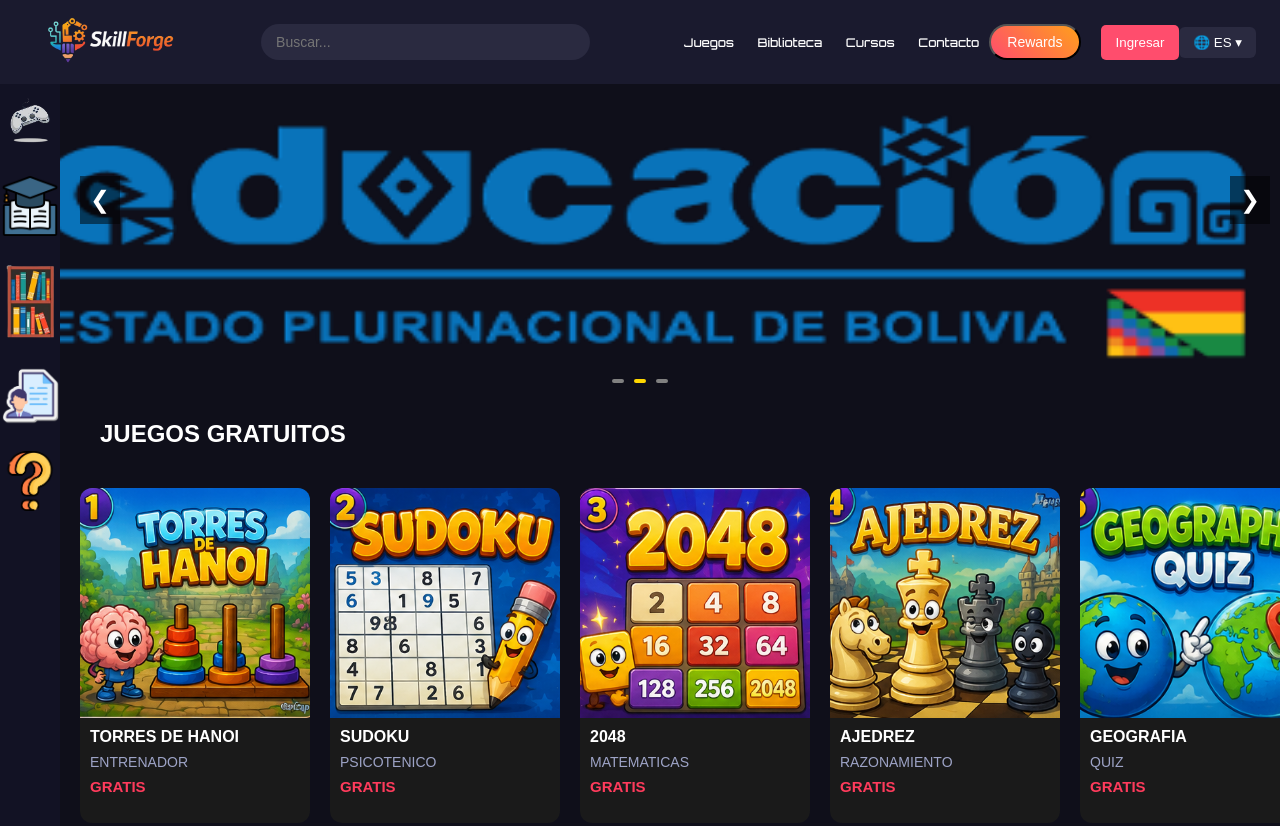
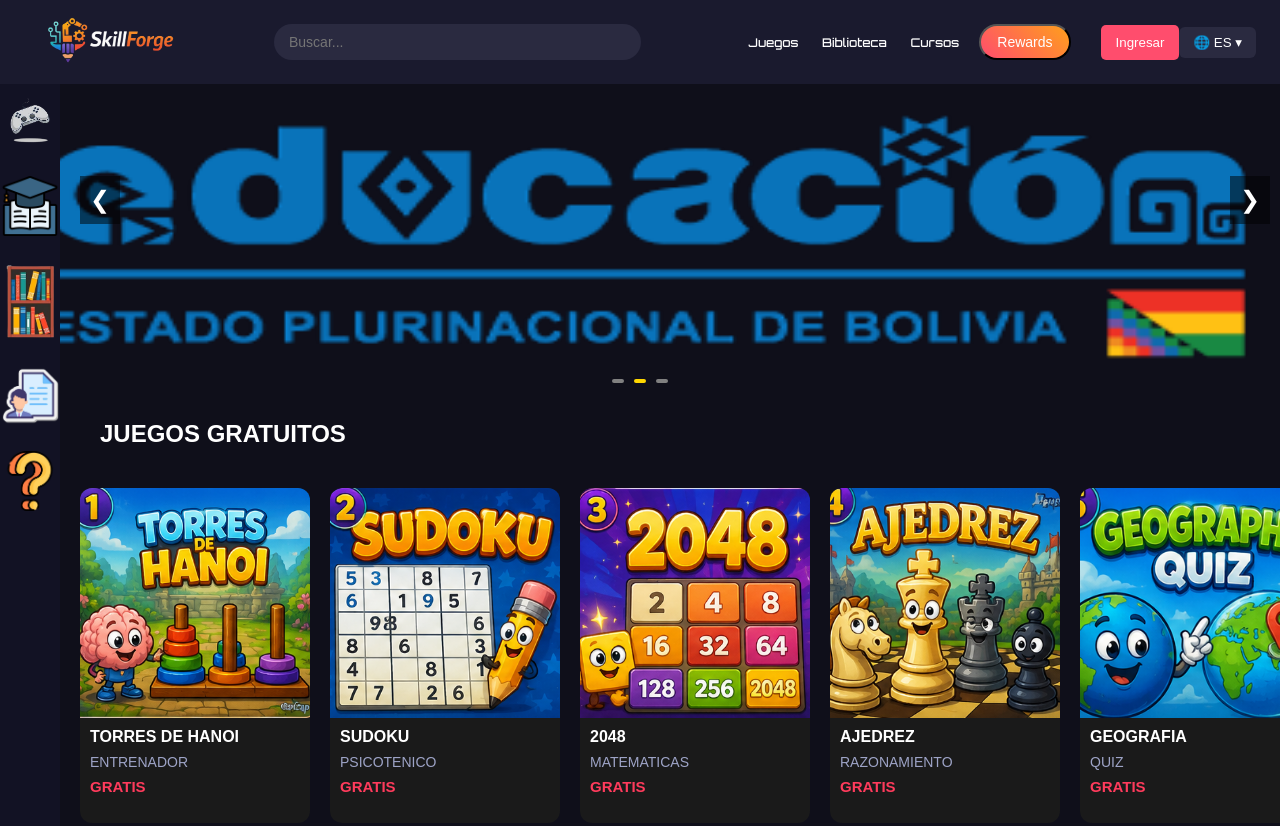
Before and after one commit to roudf84-dev/eau, a plain HTML site: page index.html in a window 1280 px wide. Shown: the top 826 px of the page. Drawn offline with Linux system fonts and the light colour scheme.

Commit message:
Update index.html

```diff
--- a/index.html
+++ b/index.html
@@ -26,9 +26,9 @@
         <a href="#">Juegos</a>
         <a href="#">Biblioteca</a>
         <a href="#">Cursos</a>
-        <a href="https://wa.me/59176390160">Contacto</a>
+       <!-- <a href="https://wa.me/59176390160">Contacto</a>-->
     </nav>
-    <button class="compra-btn">Rewards</button>
+   <a href="https://wa.me/59176390160"> <button class="compra-btn">Rewards</button></a>
 
     <button class="login-btn">Ingresar</button>
       <div class="lang-selector">
```
